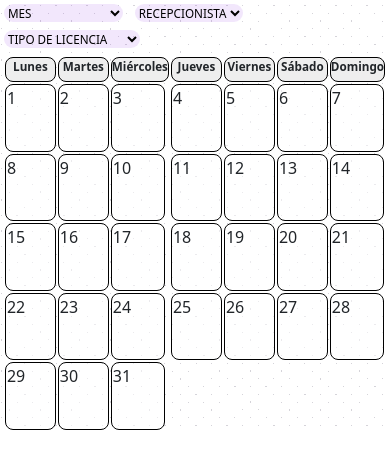
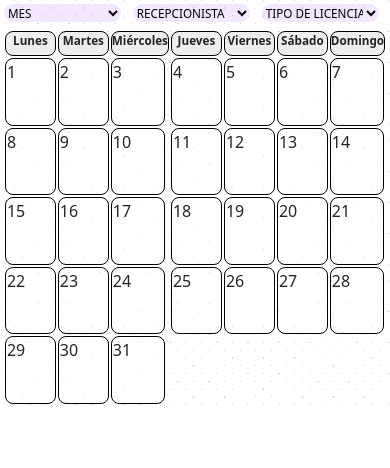
Before and after one commit to MauricioBuda/Calendario, a website built with Vite: page index.html in a window 390 px wide. Built offline with nearby package versions, Linux system fonts and the light colour scheme.

Commit message:
css mobile

```diff
--- a/style.css
+++ b/style.css
@@ -99,6 +99,7 @@ ol{
 
   .selectores{
     font-size: 3vw;
+    width: 30vw;
     background-color: rgba(137, 43, 226, 0.11);
     border: none;
     margin: 1vw;
```
